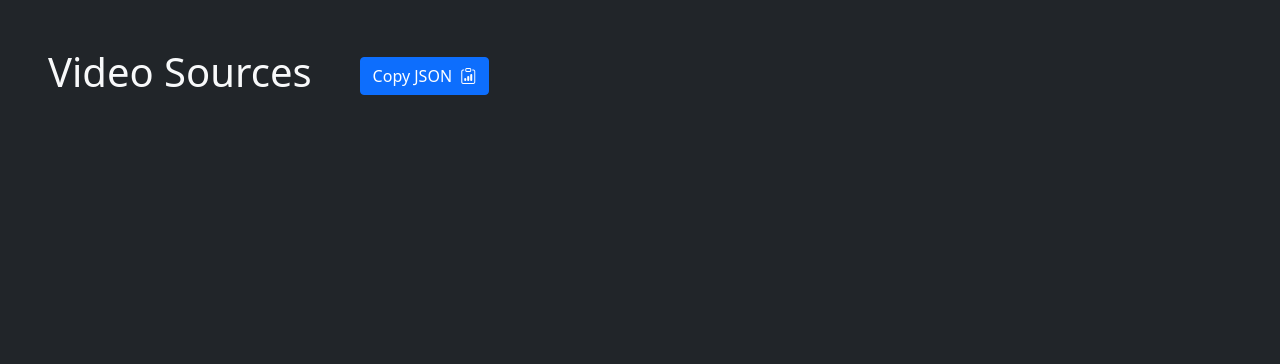
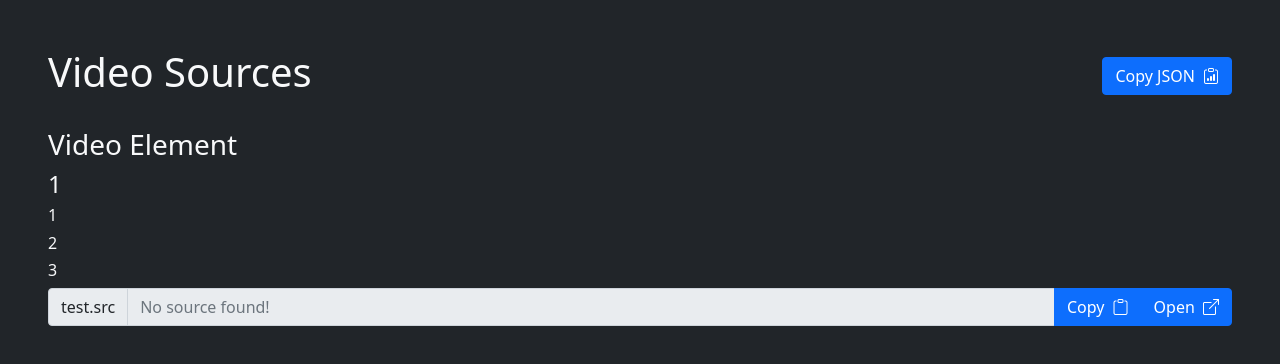
Before and after one commit to masterflitzer/video-sources, a browser extension: page index.html in a window 1280 px wide. Drawn offline with nearby package versions, Linux system fonts and the light colour scheme.

Commit message:
html template work in progress

```diff
--- a/index.html
+++ b/index.html
@@ -10,20 +10,36 @@
     </head>
     <body class="bg-dark text-light">
         <div class="container-fluid p-5">
-            <div class="d-flex justify-content-start align-items-center mb-3">
+            <div class="d-flex justify-content-between align-items-center mb-4">
                 <h1>Video Sources</h1>
-                <button type="button" id="copy-json" class="btn btn-primary ms-5">
+                <button type="button" id="copy-json" class="btn btn-primary ms-1">
                     <span>Copy JSON</span>
                     <i id="clipboard-icon" class="icon bi bi-clipboard-data ms-1"></i>
                 </button>
             </div>
-            <div id="placeholder"></div>
-            <div id="hidden" class="d-none">
-                <!-- <script type="module" src="./node_modules/@popperjs/core/dist/esm/popper.js"></script> -->
-                <!-- <script type="module" src="./node_modules/bootstrap/dist/js/bootstrap.esm.min.js"></script> -->
-                <script src="./node_modules/bootstrap/dist/js/bootstrap.bundle.min.js"></script>
-                <script src="./js/script.js"></script>
+            <div id="placeholder">
+                <h3>Video Element</h3>
+                <h4>1</h4>
+                <h6>1</h6>
+                <h6>2</h6>
+                <h6>3</h6>
+                <label class="input-group flex-nowrap">
+                    <span class="input-group-text">test.src</span>
+                    <input id="src" class="form-control" type="text" placeholder="No source found!" value="" disabled>
+                    <button class="btn btn-primary">
+                        <span class="d-none d-md-inline-block">Copy</span>
+                        <i class="icon bi bi-clipboard ms-1"></i>
+                    </button>
+                    <a class="btn btn-primary" href="#" target="_blank" rel="noopener noreferrer">
+                        <span class="d-none d-md-inline-block">Open</span>
+                        <i class="icon bi bi-box-arrow-up-right ms-1"></i>
+                    </a>
+                </label>
             </div>
         </div>
+        <!-- <script type="module" src="./node_modules/@popperjs/core/dist/esm/popper.js"></script> -->
+        <!-- <script type="module" src="./node_modules/bootstrap/dist/js/bootstrap.esm.min.js"></script> -->
+        <script src="./node_modules/bootstrap/dist/js/bootstrap.bundle.min.js"></script>
+        <script src="./js/script.js"></script>
     </body>
 </html>
```
